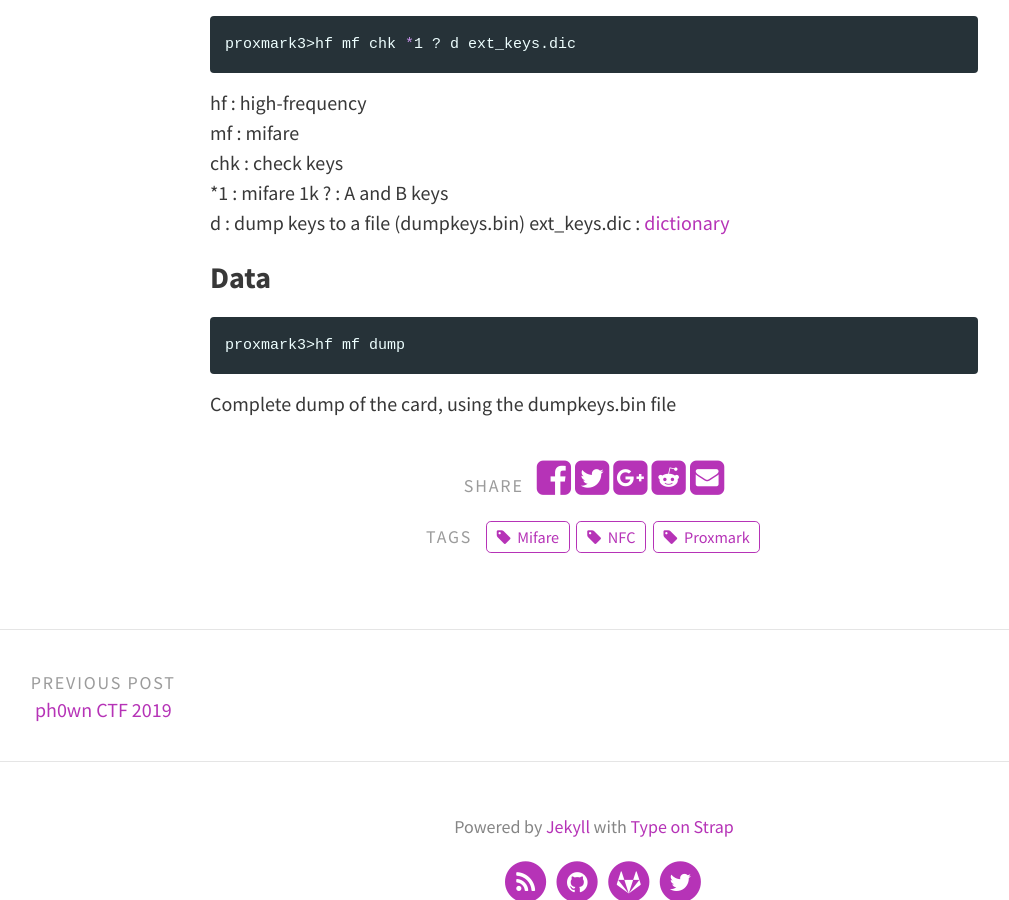
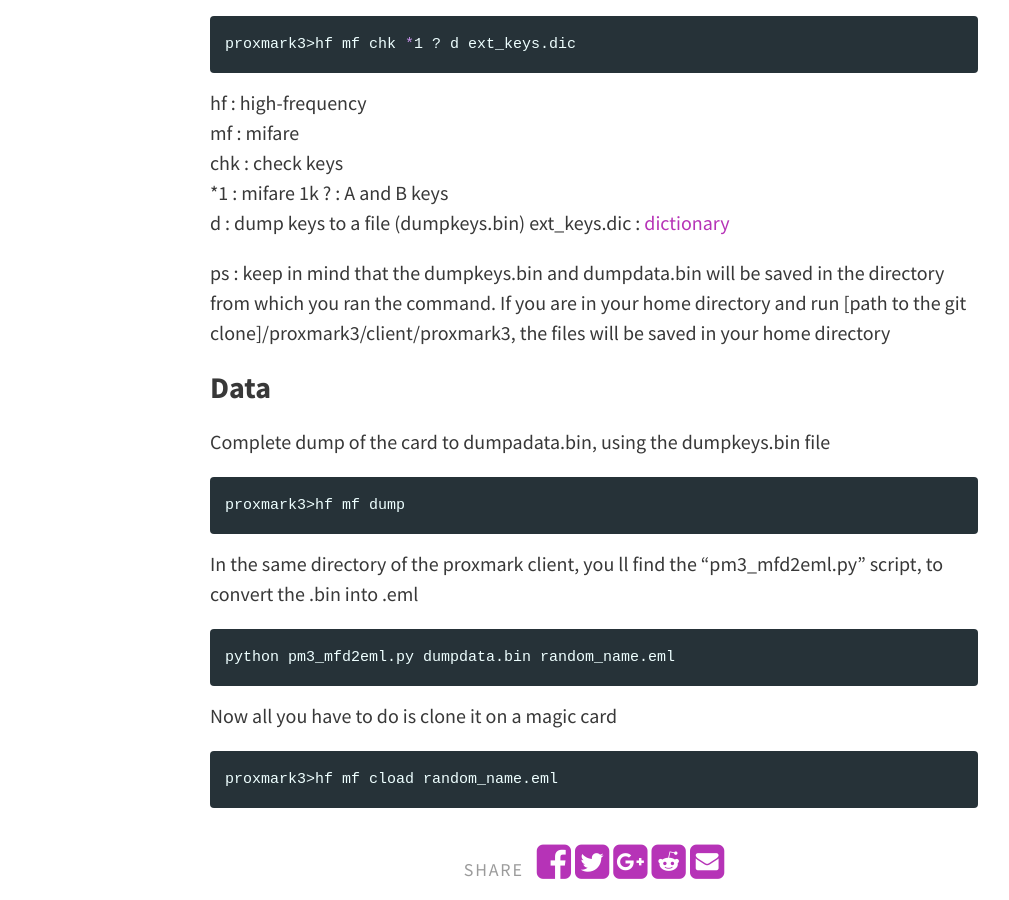
Before and after one commit to cristalcorp/cristalcorp.github.io, a Jekyll site: the page built from _posts/2019-12-26-Proxmark.md, in a window 1280 px wide and 900 px high, scrolled down 785 px. Shown: the whole window, without its empty margins (46-1055 px from the left). Built offline with Jekyll 4.4.1, drawn with Linux system fonts in a browser that asks for light colours.

Commit message:
proxmark post

````diff
--- a/_posts/2019-12-26-Proxmark.md
+++ b/_posts/2019-12-26-Proxmark.md
@@ -29,11 +29,24 @@ chk : check keys
 d : dump keys to a file (dumpkeys.bin)
 ext_keys.dic : [dictionary](https://github.com/ikarus23/MifareClassicTool/blob/master/Mifare%20Classic%20Tool/app/src/main/assets/key-files/extended-std.keys)
 
+ps : keep in mind that the dumpkeys.bin and dumpdata.bin will be saved in the directory from which you ran the command.
+If you are in your home directory and run [path to the git clone]/proxmark3/client/proxmark3, the files will be saved in
+your home directory
 
 ### Data
 
+Complete dump of the card to dumpadata.bin, using the dumpkeys.bin file
 ```bash
 proxmark3>hf mf dump
 ```
 
-Complete dump of the card, using the dumpkeys.bin file
+In the same directory of the proxmark client, you ll find the "pm3_mfd2eml.py" script,
+to convert the .bin into .eml
+```bash
+python pm3_mfd2eml.py dumpdata.bin random_name.eml
+```
+
+Now all you have to do is clone it on a magic card
+```bash
+proxmark3>hf mf cload random_name.eml
+```
````
